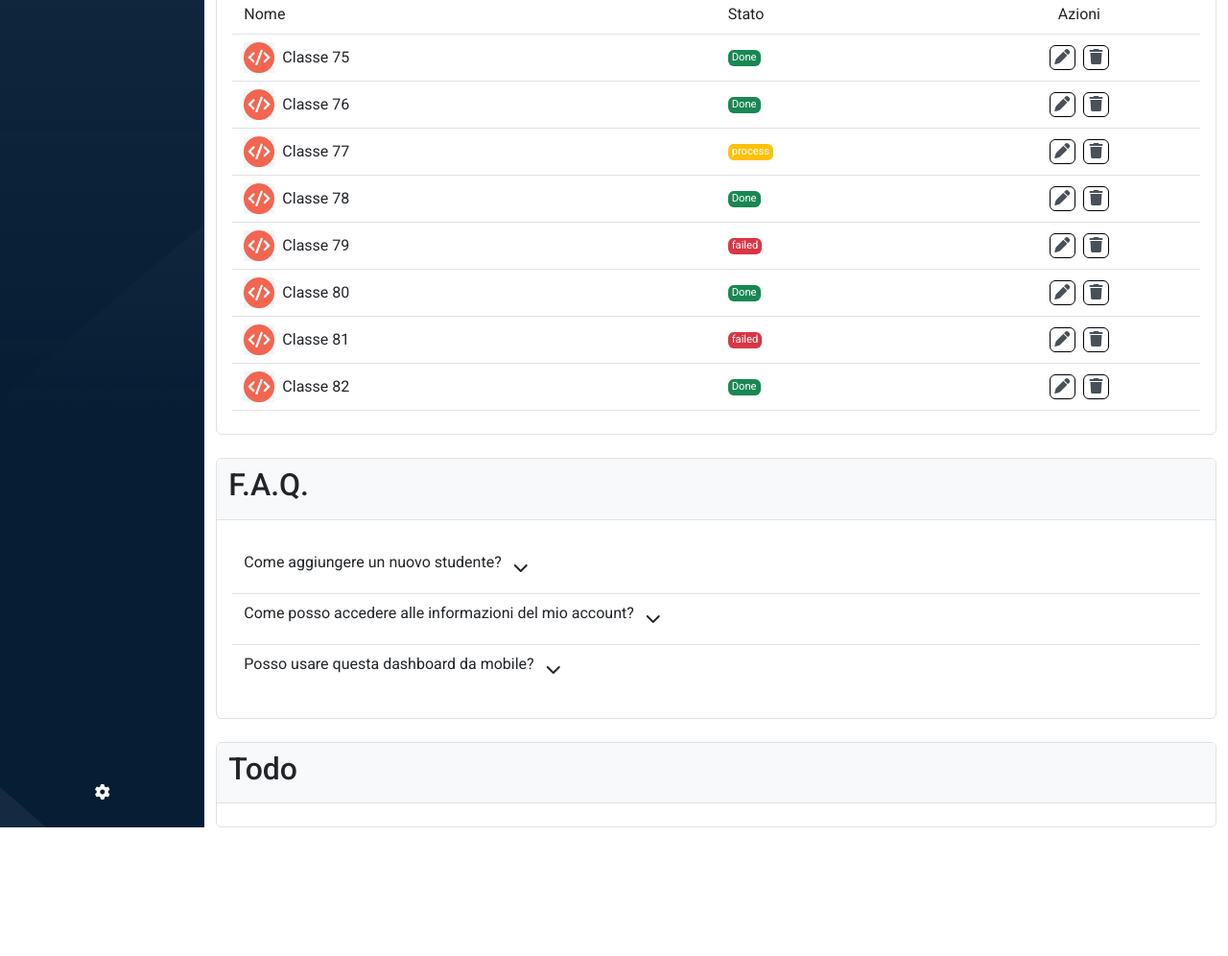
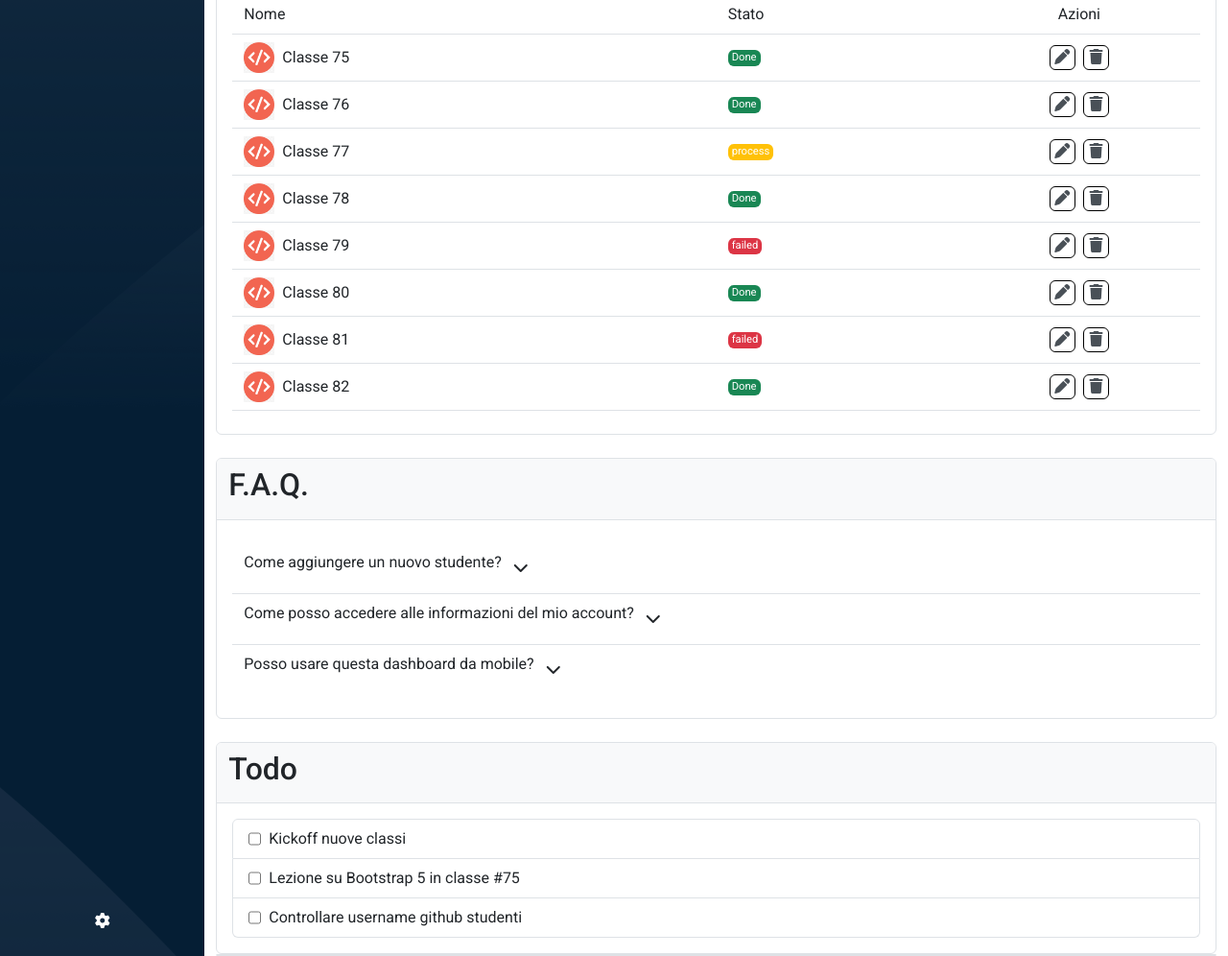
Before and after one commit to AmedeoPioSpina/html-css-bootstrap-dashboard, a plain HTML site: page index.html in a window 1280 px wide. Shown: the part 471-1467 px from the top of the page at 96% size. Before the commit the page ends 1333 px from the top, so only its background shows below. Drawn offline with nearby package versions, Linux system fonts and the light colour scheme.

Commit message:
todo finita

```diff
--- a/index.html
+++ b/index.html
@@ -312,7 +312,7 @@
 
                                     <div class="row mx-3 py-2 border-bottom">
                                         <div class="col d-flex flex-grow-1">
-                                            <p class="m-0 flex">
+                                            <p class="m-0">
                                                 Come aggiungere un nuovo studente?
                                             </p>
                                             <button class="btn border-0">
@@ -323,7 +323,7 @@
 
                                     <div class="row mx-3 py-2 border-bottom">
                                         <div class="col d-flex flex-grow-1">
-                                            <p class="m-0 flex">
+                                            <p class="m-0">
                                                 Come posso accedere alle informazioni del mio account?
                                             </p>
                                             <button class="btn border-0">
@@ -334,7 +334,7 @@
 
                                     <div class="row mx-3 py-2 mb-4">
                                         <div class="col d-flex flex-grow-1">
-                                            <p class="m-0 flex">
+                                            <p class="m-0">
                                                 Posso usare questa dashboard da mobile?
                                             </p>
                                             <button class="btn border-0">
@@ -347,10 +347,39 @@
                             <div class="col">
                                 <div class="container-fluid p-0 border rounded overflow-hidden">
                                     <div class="row px-2">
-                                        <p class="col-12 h2 ps-3 pt-2 pb-3 mb-4 border-bottom my_bg-light-gray">
+                                        <p class="col-12 h2 ps-3 pt-2 pb-3 mb-3 border-bottom my_bg-light-gray">
                                             Todo
                                         </p>
                                     </div>
+
+                                    <div class="row mx-3 px-3 py-2 border rounded-top">
+                                        <div class="col d-flex p-0">
+                                            <input class="me-2" type="checkbox">
+                                            <p class="m-0 flex">
+                                                Kickoff nuove classi
+                                            </p>
+                                        </div>
+                                    </div>
+
+                                    <div class="row mx-3 px-3 py-2 border border-top-0">
+                                        <div class="col d-flex p-0">
+                                            <input class="me-2" type="checkbox">
+                                            <p class="m-0 flex">
+                                                Lezione su Bootstrap 5 in classe #75
+                                            </p>
+                                        </div>
+                                    </div>
+                                    <div class="row mx-3 mb-3 px-3 py-2 border border-top-0 rounded-bottom">
+                                        <div class="col d-flex p-0">
+                                            <input class="me-2" type="checkbox">
+                                            <p class="m-0 flex">
+                                                Controllare username github studenti
+                                            </p>
+                                        </div>
+                                    </div>
+                                </div>
+                                <div class="container-fluid p-0 border rounded overflow-hidden">
+
                                 </div>
                             </div>
                         </div>
```
